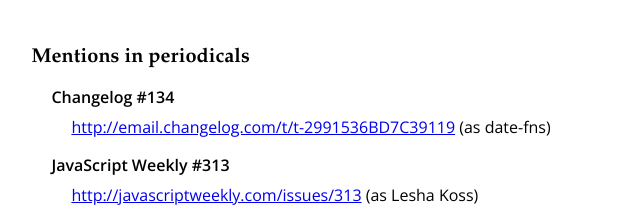
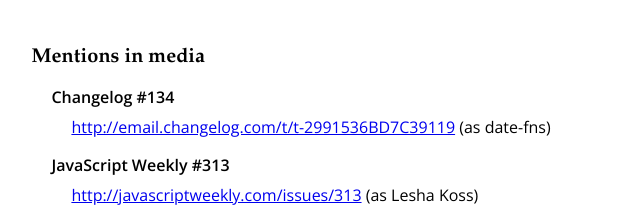
Before and after one commit to leshakoss/leshakoss.github.com, a plain HTML site: page cv.html in a window 1280 px wide. Shown: the part 1286-1502 px from the top of the page, 103-743 px from the left. Drawn offline with nearby package versions, Linux system fonts and the light colour scheme.

Commit message:
Update cv.html

```diff
--- a/cv.html
+++ b/cv.html
@@ -269,7 +269,7 @@
       </section>
 
       <section class="links">
-        <h2>Mentions in periodicals</h2>
+        <h2>Mentions in media</h2>
         <ul class="job_list">
           <li>
             <div class="job_list-title">
```
